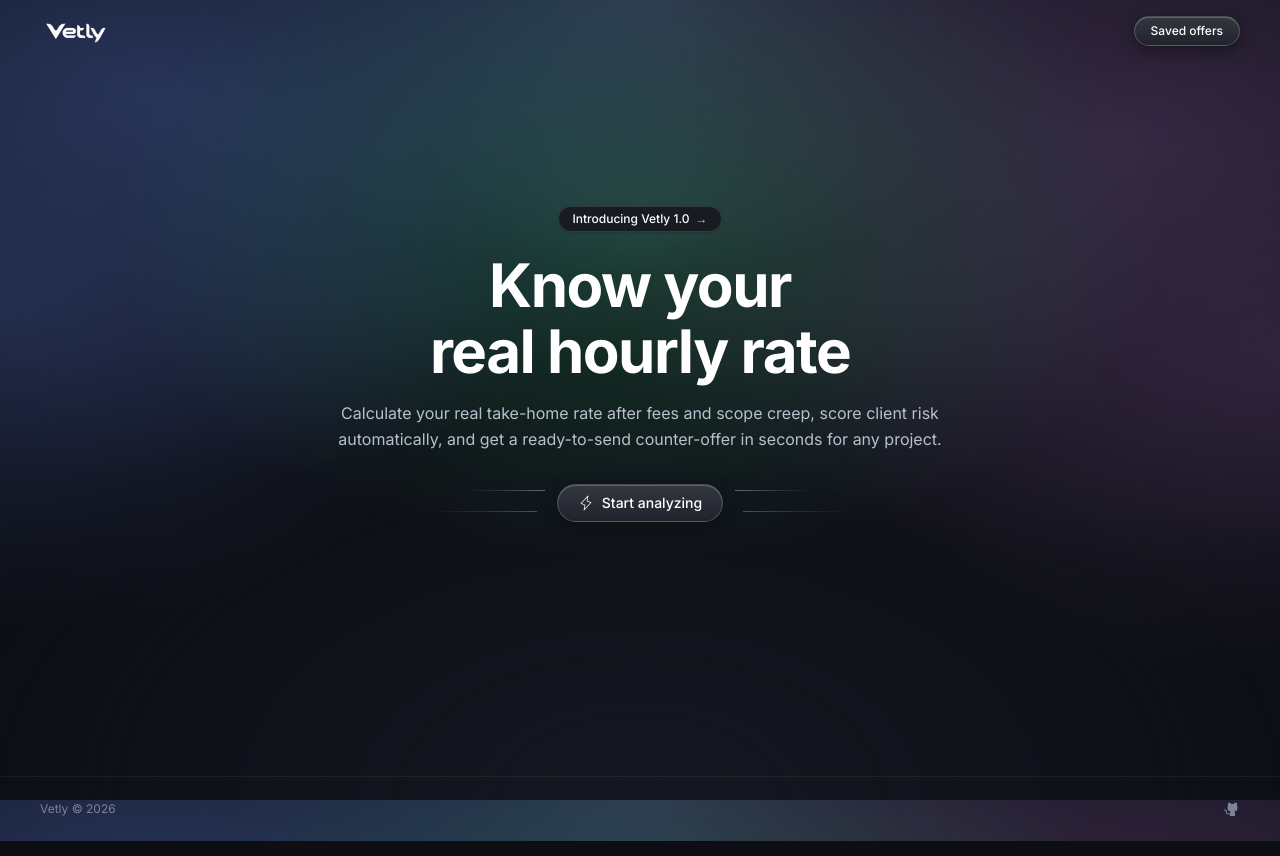
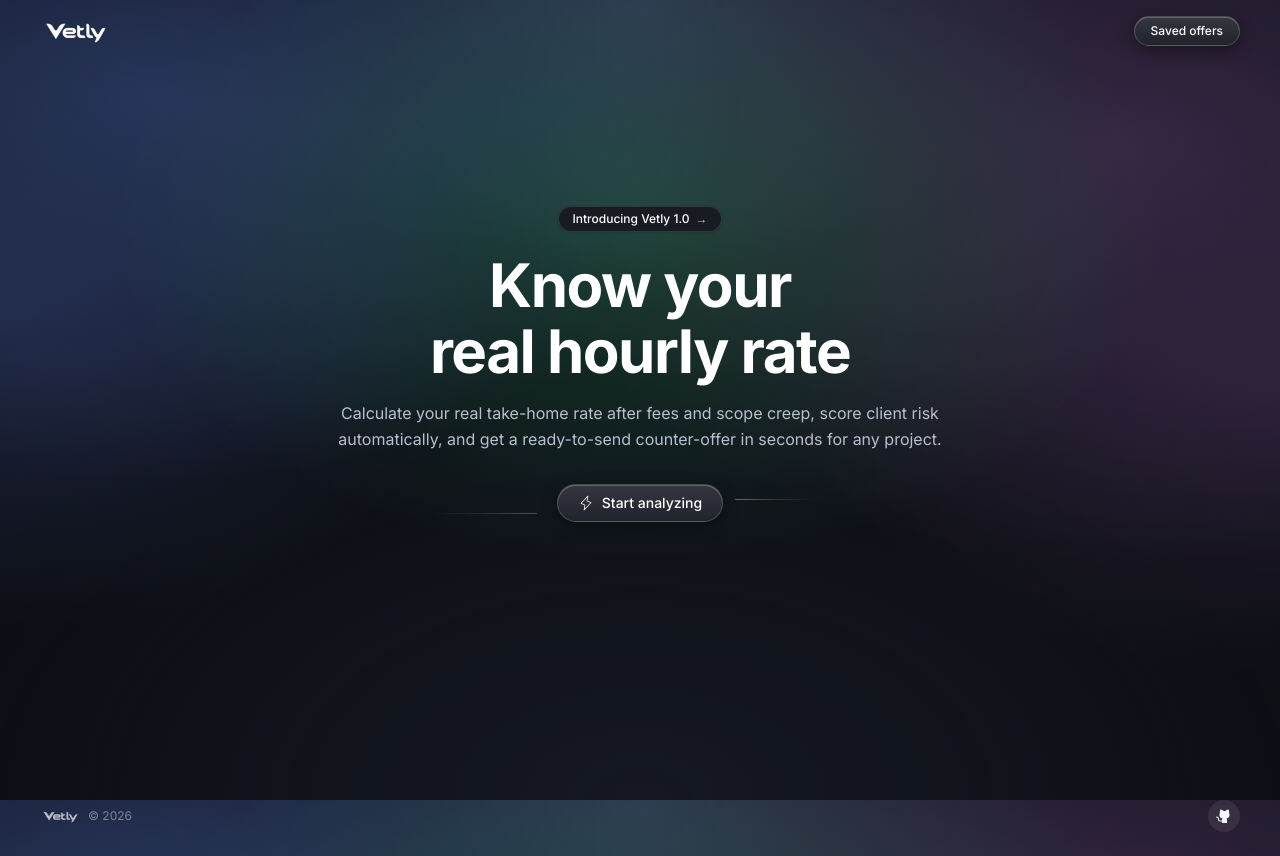
Before and after one commit to chulopp/Vetly, a Next.js app: page / in a window 1280 px wide. Built offline with nearby package versions, Linux system fonts and the light colour scheme.

Commit message:
feat(ui): add introducing shimmer sweep, lightning pulse, asymmetric lines, and polish footer

```diff
--- a/src/app/globals.css
+++ b/src/app/globals.css
@@ -160,9 +160,53 @@
   animation: reveal-badge 0.5s cubic-bezier(0.22, 1, 0.36, 1) 0.08s both;
 }
 
+/* Shimmer beam across Introducing pill */
+@keyframes pill-shimmer-sweep {
+  0% {
+    transform: translateX(-150%) skewX(-20deg);
+  }
+  35%, 100% {
+    transform: translateX(250%) skewX(-20deg);
+  }
+}
+
+.animate-pill-shimmer {
+  animation: pill-shimmer-sweep 4s cubic-bezier(0.4, 0, 0.2, 1) infinite;
+}
+
+/* Electric lightning pulse on CTA button icon */
+@keyframes lightning-flash {
+  0%, 78%, 100% {
+    filter: drop-shadow(0 0 0 rgba(61, 220, 132, 0));
+    transform: scale(1);
+    color: #ffffff;
+  }
+  84% {
+    filter: drop-shadow(0 0 8px rgba(61, 220, 132, 0.95));
+    transform: scale(1.18);
+    color: #3ddc84;
+  }
+  89% {
+    filter: drop-shadow(0 0 4px rgba(255, 255, 255, 0.9));
+    transform: scale(1.08);
+    color: #ffffff;
+  }
+  94% {
+    filter: drop-shadow(0 0 6px rgba(61, 220, 132, 0.8));
+    transform: scale(1.14);
+    color: #3ddc84;
+  }
+}
+
+.animate-lightning-pulse {
+  animation: lightning-flash 4.5s ease-in-out infinite;
+}
+
 @media (prefers-reduced-motion: reduce) {
   .animate-fade-up,
-  .animate-reveal-badge {
+  .animate-reveal-badge,
+  .animate-pill-shimmer,
+  .animate-lightning-pulse {
     animation: none;
   }
 }
--- a/src/components/home/Hero.tsx
+++ b/src/components/home/Hero.tsx
@@ -19,14 +19,18 @@
 export default function Hero({ onStartAnalyzing, cardExpanded }: HeroProps) {
   return (
     <section className="flex min-h-[85vh] flex-col items-center justify-center pt-20 pb-8 text-center">
-      {/* Pill Badge - charcoal, crisp white text */}
+      {/* Pill Badge - charcoal, crisp white text with periodic shimmer sweep */}
       <button
         type="button"
         onClick={onStartAnalyzing}
-        className="inline-flex items-center gap-1.5 rounded-full border border-white/12 bg-[#181b22] px-3.5 py-1 text-xs font-medium text-white shadow-sm transition-colors hover:border-white/25"
+        className="relative inline-flex items-center gap-1.5 overflow-hidden rounded-full border border-white/12 bg-[#181b22] px-3.5 py-1 text-xs font-medium text-white shadow-sm transition-colors hover:border-white/25"
       >
-        <span>Introducing Vetly 1.0</span>
-        <span className="text-white/80">→</span>
+        <div
+          className="animate-pill-shimmer pointer-events-none absolute inset-0 -translate-x-full bg-gradient-to-r from-transparent via-white/20 to-transparent"
+          aria-hidden="true"
+        />
+        <span className="relative z-10">Introducing Vetly 1.0</span>
+        <span className="relative z-10 text-white/80">→</span>
       </button>
 
       {/* 2-tier bold headline with Volta tight tracking - NO period */}
@@ -39,17 +43,14 @@
         Calculate your real take-home rate after fees and scope creep, score client risk automatically, and get a ready-to-send counter-offer in seconds for any project.
       </p>
 
-      {/* Volta-style CTA with bilateral tiered lines */}
+      {/* Volta-style CTA with asymmetric horizontal lines */}
       <div className="relative mx-auto mt-8 flex items-center justify-center">
         <div className="relative inline-flex items-center">
-          {/* Left-side tiered lines: head near button (right), tail blurred outwards (left) */}
+          {/* Left-side line: 1 lower line extending to the left, head crisp near button */}
           <div
-            className="pointer-events-none absolute right-full mr-3 hidden flex-col items-end sm:flex"
+            className="pointer-events-none absolute right-full mr-3 hidden sm:flex"
             aria-hidden="true"
           >
-            {/* Upper line: shorter, head crisp near button, blurred tail on left */}
-            <div className="-mt-1 h-px w-20 bg-gradient-to-l from-white/35 via-white/15 to-transparent blur-[0.2px]" />
-            {/* Lower line: slightly longer, offset lower and further left */}
             <div className="mt-5 h-px w-28 -translate-x-2 bg-gradient-to-l from-white/25 via-white/10 to-transparent blur-[0.2px]" />
           </div>
 
@@ -60,19 +61,16 @@
             aria-controls="analyze"
             className="btn-volta-cta relative z-10 flex items-center gap-2 rounded-full px-4 py-1.5 text-xs font-medium text-white sm:px-5 sm:py-2 sm:text-sm active:scale-[0.98]"
           >
-            <Lightning className="size-3.5 text-white sm:size-4" weight="light" />
+            <Lightning className="animate-lightning-pulse size-3.5 text-white sm:size-4" weight="light" />
             <span>Start analyzing</span>
           </button>
 
-          {/* Right-side tiered lines: head near button (left), tail blurred outwards (right) */}
+          {/* Right-side line: 1 upper line extending to the right, head crisp near button */}
           <div
-            className="pointer-events-none absolute left-full ml-3 hidden flex-col sm:flex"
+            className="pointer-events-none absolute left-full ml-3 hidden sm:flex"
             aria-hidden="true"
           >
-            {/* Upper line: shorter, head crisp near button, blurred tail on right */}
             <div className="-mt-1 h-px w-20 bg-gradient-to-r from-white/35 via-white/15 to-transparent blur-[0.2px]" />
-            {/* Lower line: slightly longer, offset lower and further right */}
-            <div className="mt-5 h-px w-28 translate-x-2 bg-gradient-to-r from-white/25 via-white/10 to-transparent blur-[0.2px]" />
           </div>
         </div>
       </div>
--- a/src/components/layout/Footer.tsx
+++ b/src/components/layout/Footer.tsx
@@ -2,18 +2,24 @@
 
 export default function Footer() {
   return (
-    <footer className="w-full border-t border-white/[0.06] bg-transparent">
+    <footer className="w-full bg-transparent">
       <div className="mx-auto flex max-w-7xl items-center justify-between px-6 py-6 sm:px-10">
-        <span className="text-xs text-ink-500">
-          Vetly &copy; 2026
-        </span>
+        <div className="flex items-center gap-2">
+          {/* eslint-disable-next-line @next/next/no-img-element */}
+          <img
+            src="/vetly-full.png"
+            alt="Vetly"
+            className="h-4 w-auto opacity-70 transition-opacity hover:opacity-100"
+          />
+          <span className="text-xs text-ink-500">&copy; 2026</span>
+        </div>
         <div className="flex items-center gap-4">
           <a
             href="https://github.com/chulopp/Vetly"
             target="_blank"
             rel="noopener noreferrer"
             aria-label="Vetly on GitHub"
-            className="text-ink-500 transition-colors hover:text-ink-100"
+            className="flex size-8 items-center justify-center rounded-full bg-white/[0.08] text-ink-400 transition-all hover:bg-white/15 hover:text-white"
           >
             <GithubLogo className="size-4" weight="fill" />
           </a>
```
